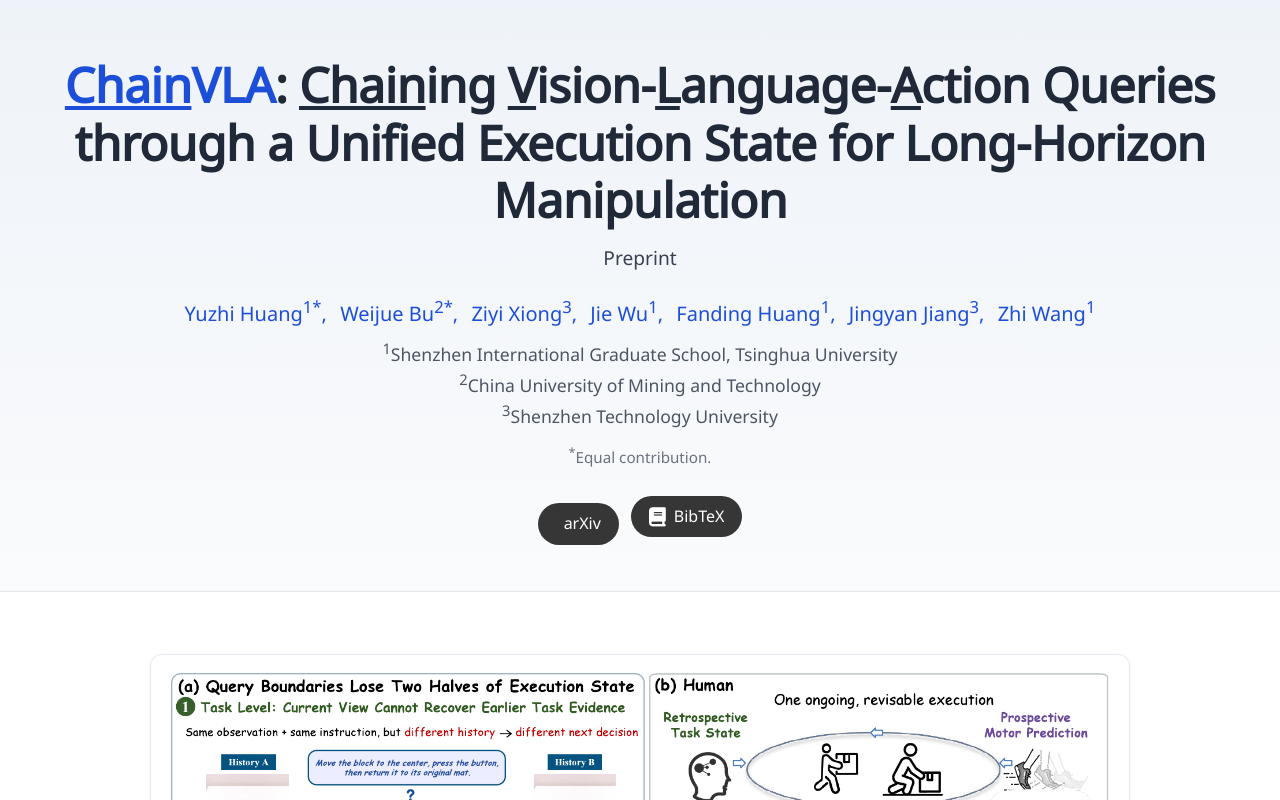
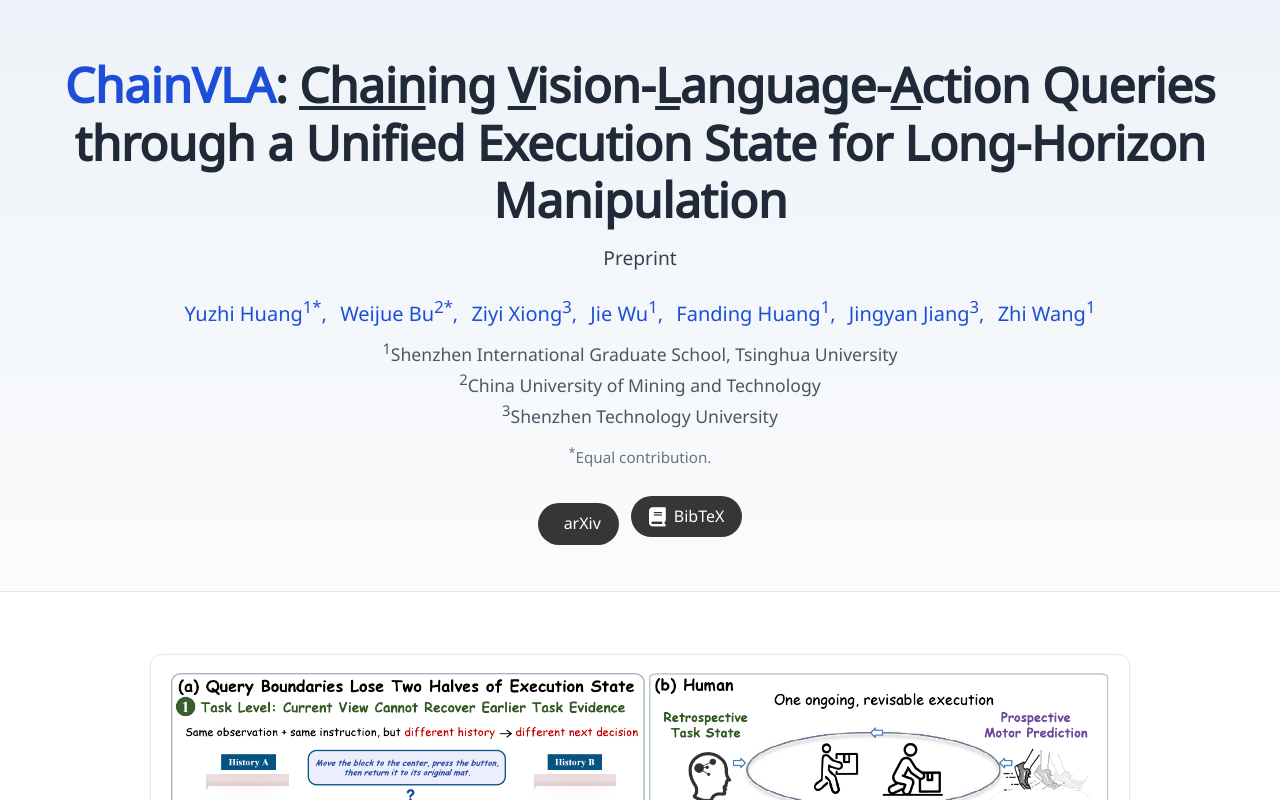
Before and after one commit to MuQY1818/chainvla-web, a plain HTML site: page index.html in a window 1280 px wide. Shown: the top 800 px of the page. Drawn offline with Linux system fonts and the light colour scheme; some icons are missing; a web font is replaced by a local one.

Commit message:
Drop underline from ChainVLA brand, keep it on Chaining/V-L-A

```diff
--- a/index.html
+++ b/index.html
@@ -116,7 +116,7 @@
   <section class="hero">
     <div class="container center">
       <h1 class="title">
-        <span class="title-highlight"><u>Chain</u>VLA</span>:
+        <span class="title-highlight">ChainVLA</span>:
         <u>Chain</u>ing <u>V</u>ision-<u>L</u>anguage-<u>A</u>ction Queries through a Unified Execution State for Long-Horizon Manipulation
       </h1>
       <p class="subtitle center">Preprint</p>
```
